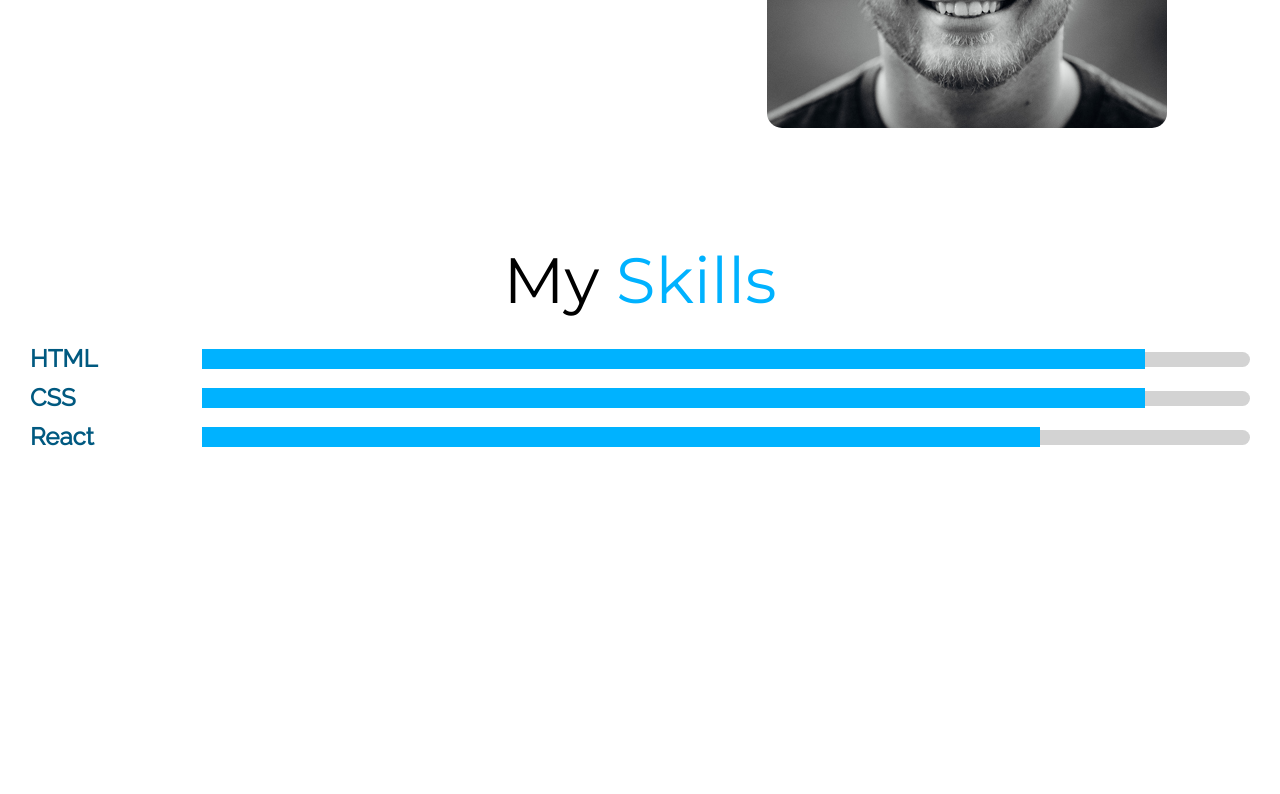
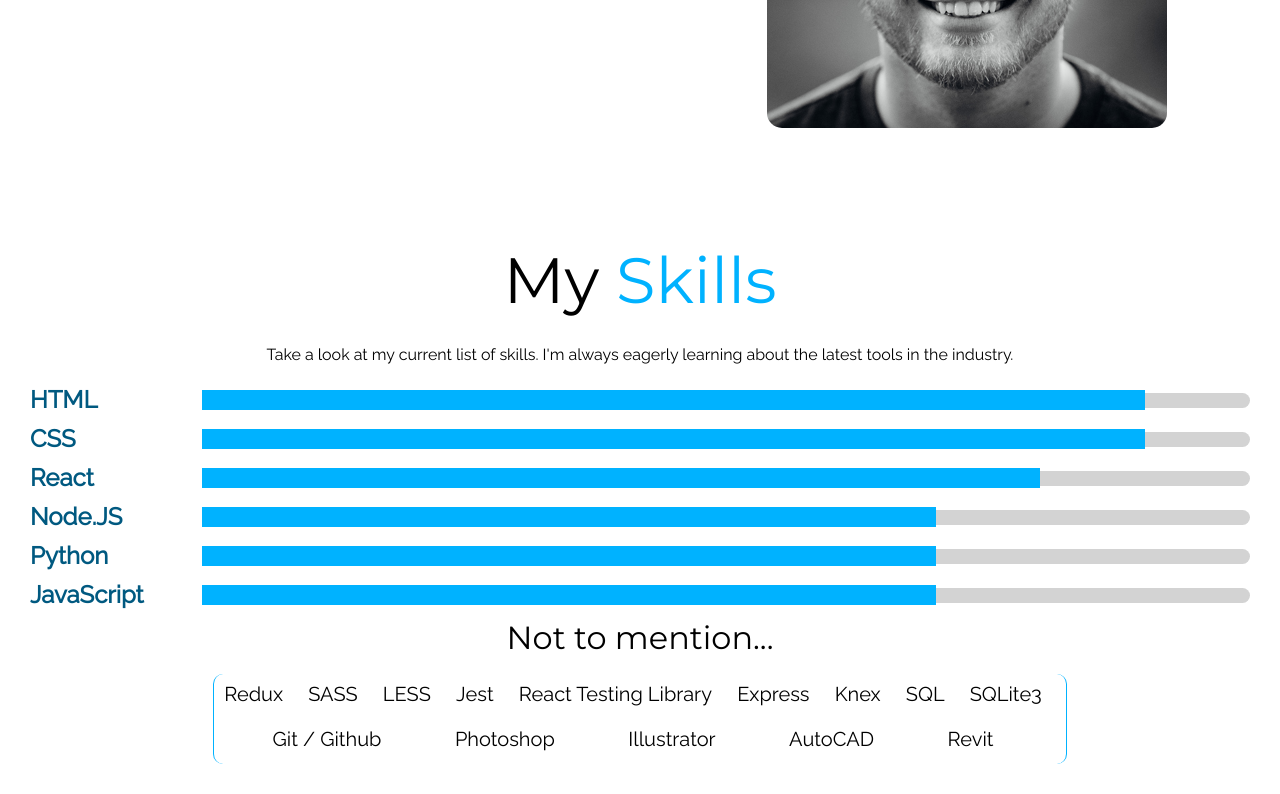
Before and after one commit to jjbreig5909/portfolio-site, a Gatsby site: page / in a window 1280 px wide. Shown: the part 502-1296 px from the top of the page. Before the commit the page ends 996 px from the top, so only its background shows below. Built offline with nearby package versions, Linux system fonts and the light colour scheme; Gatsby itself is replaced by a stand-in of ours.

Commit message:
adding skills

```diff
--- a/src/pages/index.js
+++ b/src/pages/index.js
@@ -16,12 +16,33 @@ const IndexPage = () => (
     </div>
     <div className="skills-container">
       <h1 className="section-title">My <span className="accent">Skills</span></h1>
+      <p className="skills-info">Take a look at my current list of skills. I'm always eagerly learning about the latest tools in the industry.</p>
       <div className="skill-bars">
 
         <div className="skill-section"><h2>HTML</h2><div className="skill-bar-container"><div className="skill-bar html"></div></div></div>
         <div className="skill-section"><h2>CSS</h2><div className="skill-bar-container"><div className="skill-bar css"></div></div></div>
         <div className="skill-section"><h2>React</h2><div className="skill-bar-container"><div className="skill-bar react"></div></div></div>
+        <div className="skill-section"><h2>Node.JS</h2><div className="skill-bar-container"><div className="skill-bar node"></div></div></div>
+        <div className="skill-section"><h2>Python</h2><div className="skill-bar-container"><div className="skill-bar python"></div></div></div>
+        <div className="skill-section"><h2>JavaScript</h2><div className="skill-bar-container"><div className="skill-bar sql"></div></div></div>
       </div>
+      <h2 className="skills-title-secondary">Not to mention...</h2>
+      <ul className="skills-extra">
+        <li className="skill">Redux</li>
+        <li className="skill">SASS</li>
+        <li className="skill">LESS</li>
+        <li className="skill">Jest</li>
+        <li className="skill">React Testing Library</li>
+        <li className="skill">Express</li>
+        <li className="skill">Knex</li>
+        <li className="skill">SQL</li>
+        <li className="skill">SQLite3</li>
+        <li className="skill">Git / Github</li>
+        <li className="skill">Photoshop</li>
+        <li className="skill">Illustrator</li>
+        <li className="skill">AutoCAD</li>
+        <li className="skill">Revit</li>
+      </ul>
     </div>
 
   </Layout>
--- a/src/styling/index.scss
+++ b/src/styling/index.scss
@@ -85,6 +85,12 @@ html {
   }
 }
 
+.skills-info{
+  text-align: center;
+  font-family: "Raleway";
+  margin-bottom: 25px;
+}
+
 .skill-bars{
   display: flex;
   flex-direction: column;
@@ -132,3 +138,39 @@ html {
 .css{
   width: 90%;
 }
+
+.skills-title-secondary{
+  text-align: center;
+  font-family: "Montserrat";
+  font-size: 2rem;
+  margin-bottom: 20px;
+}
+
+.skills-extra{
+  display: flex;
+  justify-content: space-evenly;
+  align-items: center;
+  flex-wrap: wrap;
+  font-family: "Raleway";
+  height: fit-content;
+  width: 70%;
+  margin: auto;
+  list-style-type: none;
+  border-left: 1px solid #00B2FF;
+  border-right: 1px solid #00B2FF;
+  border-radius: 10px;
+}
+
+.skill{
+  font-size: 1.25rem;
+  width: fit-content;
+  height: fit-content;
+  margin: 10px 15px 15px 1px;
+  text-align: center;
+}
+
+.skill-divider{
+  border: 1px solid #00B2FF;
+  height: 15px;
+
+}
```
